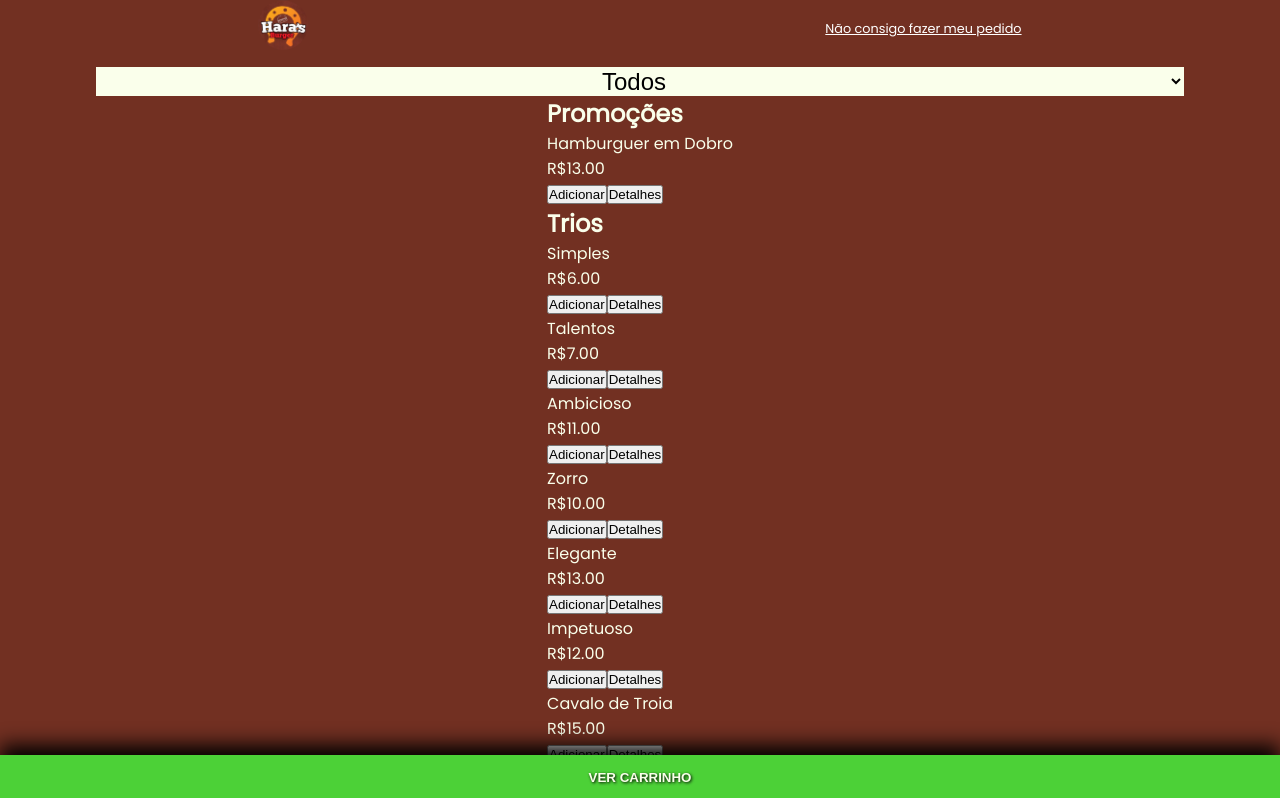
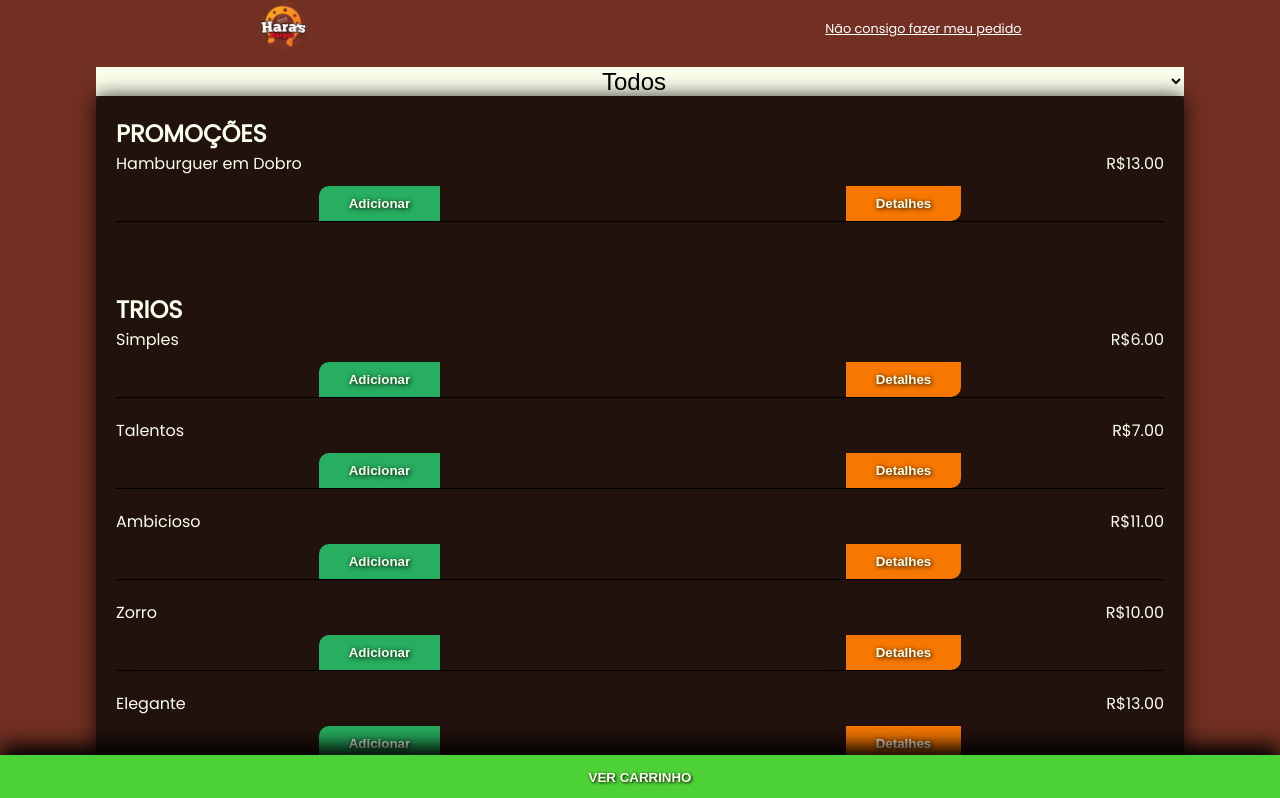
Before and after one commit to MoisesSantana/harasBurger, a Next.js app: page / in a window 1280 px wide. Shown: the top 798 px of the page. Built offline with nearby package versions, Linux system fonts and the light colour scheme.

Commit message:
filtragem OK

```diff
--- a/src/components/Cardapio.tsx
+++ b/src/components/Cardapio.tsx
@@ -12,15 +12,14 @@ const Cardapio: React.FC = () => {
   const { nome, tags } = cardapioFiltrado;
 
   return (
-    <div>
+    <CardapioContainer>
       {
-        alimentos.map(({ tipo, lista }) => {
-          return (
-            tags.includes(tipo) && <div>
+        alimentos.map(({ tipo, lista }) => (
+          tags.includes(tipo) && <div key={ tipo }>
             <h2>{ tipo }</h2>
             {
               lista.map(({ nome, preco }) => (
-                  <div>
+                <ElementoContainer key={ nome }>
                   <div>
                     <p>{ nome }</p>
                     <span>{`R$${preco.toFixed(2)}`}</span>
@@ -37,157 +36,14 @@ const Cardapio: React.FC = () => {
                       Detalhes
                     </button>
                   </div>
+                </ElementoContainer>
+              ))
+            }
             </div>
         ))
       }
-            </div>
-          )
-        })
-      }
-    </div>
+    </CardapioContainer>
   );
-
-
-
-
-
-
-
-
-
-
-
-
-  // return (
-  //   <CardapioContainer>
-  //     <div>
-  //       <h2>Promoções</h2>
-  //       {
-  //         promocoes.map(({ nome, preco }) => (
-  //           <ElementoContainer key={nome}>
-  //             <div>
-  //               <p>{ nome }</p>
-  //               <span>{`R$${preco.toFixed(2)}`}</span>
-  //             </div>
-  //             <div>
-  //               <button
-  //                 type="button"
-  //               >
-  //                 Adicionar
-  //               </button>
-  //               <button
-  //                 type="button"
-  //               >
-  //                 Detalhes
-  //               </button>
-  //             </div>
-  //           </ElementoContainer>
-  //         ))
-  //       }
-  //     </div>
-  //     <div>
-  //       <h2>Trios</h2>
-  //       {
-  //         trios.map(({ nome, preco }) => (
-  //           <ElementoContainer key={nome}>
-  //             <div>
-  //               <p>{ nome }</p>
-  //               <span>{`R$${preco.toFixed(2)}`}</span>
-  //             </div>
-  //             <div>
-  //               <button
-  //                 type="button"
-  //               >
-  //                 Adicionar
-  //               </button>
-  //               <button
-  //                 type="button"
-  //               >
-  //                 Detalhes
-  //               </button>
-  //             </div>
-  //           </ElementoContainer>
-  //         ))
-  //       }
-  //     </div>
-  //     <div>
-  //       <h2>Sanduíches</h2>
-  //       {
-  //         sanduiches.map(({ nome, preco }) => (
-  //           <ElementoContainer key={nome}>
-  //             <div>
-  //               <p>{ nome }</p>
-  //               <span>{`R$${preco.toFixed(2)}`}</span>
-  //             </div>
-  //             <div>
-  //               <button
-  //                 type="button"
-  //               >
-  //                 Adicionar
-  //               </button>
-  //               <button
-  //                 type="button"
-  //               >
-  //                 Detalhes
-  //               </button>
-  //             </div>
-  //           </ElementoContainer>
-  //         ))
-  //       }
-  //     </div>
-  //     <div>
-  //       <h2>Bebidas</h2>
-  //       {
-  //         bebidas.map(({ nome, preco }) => (
-  //           <ElementoContainer key={nome}>
-  //             <div>
-  //               <p>{ nome }</p>
-  //               <span>{`R$${preco.toFixed(2)}`}</span>
-  //             </div>
-  //             <div>
-  //               <button
-  //                 type="button"
-  //               >
-  //                 Adicionar
-  //               </button>
-  //               <button
-  //                 type="button"
-  //               >
-  //                 Detalhes
-  //               </button>
-  //             </div>
-  //           </ElementoContainer>
-  //         ))
-  //       }
-  //     </div>
-  //     <div>
-  //       <h2>Porções</h2>
-  //       {
-  //         porcao.map(({ nome, preco }) => (
-  //           <ElementoContainer key={nome}>
-  //             <div>
-  //               <p>{ nome }</p>
-  //               <span>{`R$${preco.toFixed(2)}`}</span>
-  //             </div>
-  //             <div>
-  //               <button
-  //                 type="button"
-  //               >
-  //                 Adicionar
-  //               </button>
-  //               <button
-  //                 type="button"
-  //               >
-  //                 Detalhes
-  //               </button>
-  //             </div>
-  //           </ElementoContainer>
-  //         ))
-  //       }
-  //     </div>
-  //   </CardapioContainer>
-  // );
 }
 
-
 export default Cardapio;
```
Lines whose indentation alone changed are shown as unchanged.
